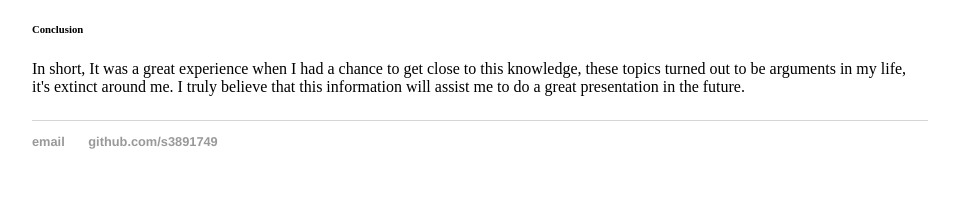
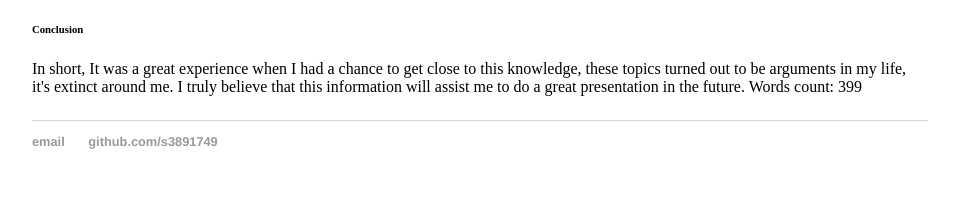
Before and after one commit to S3891749/s3891749.github.io, a Jekyll site: the page built from about/index.html, in a window 1280 px wide. Shown: the part 714-920 px from the top of the page, without its empty margins (160-1119 px from the left). Built offline with Jekyll 4.4.1, drawn with Linux system fonts in a browser that asks for light colours.

Commit message:
Update index.html

```diff
--- a/about/index.html
+++ b/about/index.html
@@ -17,6 +17,7 @@ What impressed me was that our lecturer brought knowledge continuously throughou
 	<h6>Conclusion</h6>
 In short, It was a great experience when I had a chance to get close to this knowledge, these topics turned out to be arguments in my life, it's extinct around me. I truly believe that this information will assist me to do a great presentation in the future.<space>
 
+	<h7>Words count: 399</h7>
 </p>
 
 </div><!-- /.blurb -->
```
